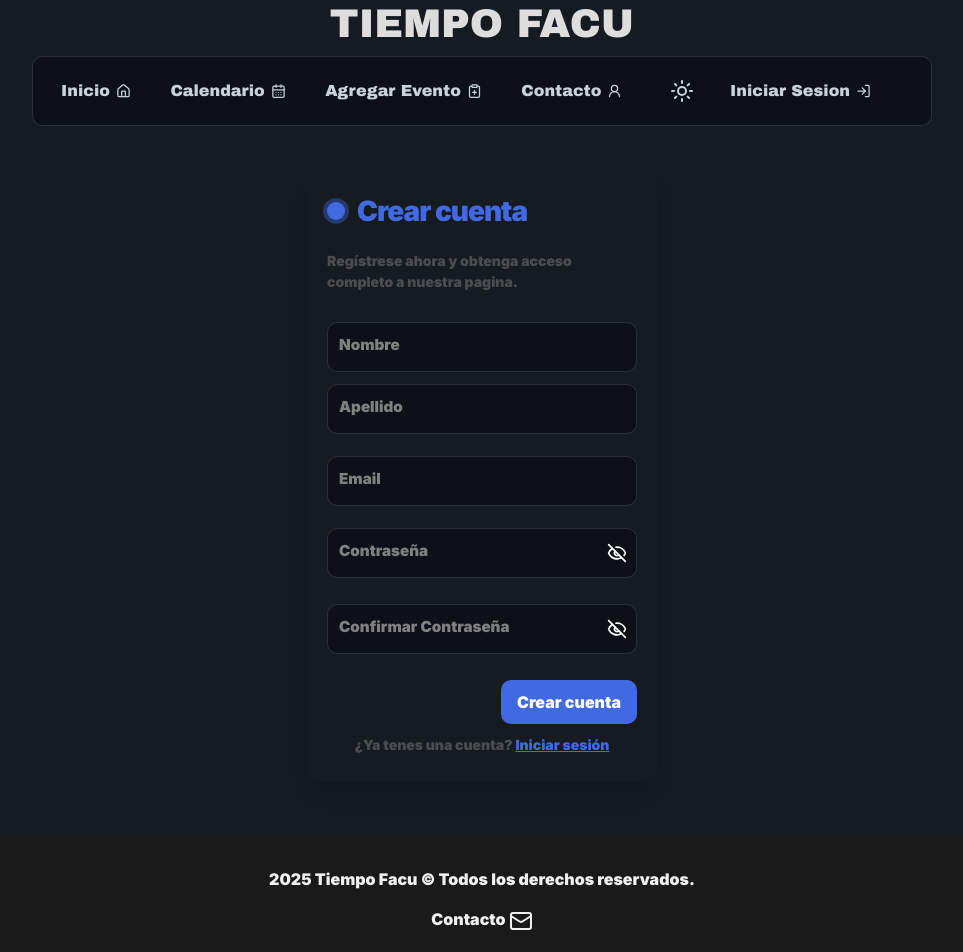
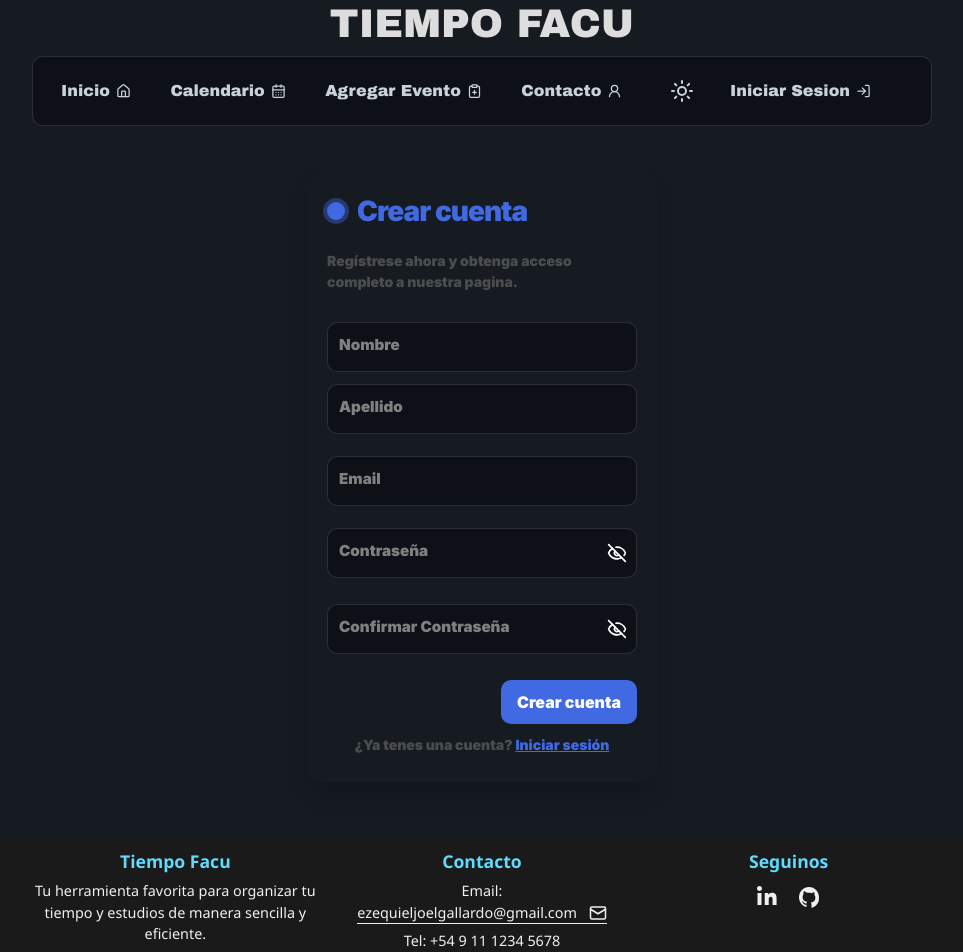
Before and after one commit to Ezegallardo0/TiempoFacu, a React (Vite) app: page /register in a window 1280 px wide. Shown: the top 952 px of the page, without its empty margins (158-1121 px from the left). Built offline with nearby package versions, Linux system fonts and the light colour scheme.

Commit message:
"footer"

```diff
--- a/src/components/Footer.jsx
+++ b/src/components/Footer.jsx
@@ -1,21 +1,93 @@
-import React from 'react';
-import '../styles/footer.css';
+import React from "react";
+import "../styles/footer.css";
 
 const Footer = () => {
   return (
     <footer className="footer-container">
       <div className="footer-content">
-        <p>2025 Tiempo Facu © Todos los derechos reservados.</p>
-          Contacto {" "}
-          <a
-            href="https://mail.google.com/mail/?view=cm&fs=1&to=ezequieljoelgallardo@gmail.com"
-            target="_blank"
-            rel="noopener noreferrer"
-            className="footer-link"
-          >
-           <svg xmlns="http://www.w3.org/2000/svg" width="24" height="24" viewBox="0 0 24 24" fill="none" stroke="currentColor" stroke-width="2" stroke-linecap="round" stroke-linejoin="round" class="lucide lucide-mail-icon lucide-mail"><path d="m22 7-8.991 5.727a2 2 0 0 1-2.009 0L2 7"/><rect x="2" y="4" width="20" height="16" rx="2"/></svg>
-          </a>
+        <div className="footer-section about">
+          <h3>Tiempo Facu</h3>
+          <p>
+            Tu herramienta favorita para organizar tu tiempo y estudios de manera
+            sencilla y eficiente.
+          </p>
+          <p>© 2025 Todos los derechos reservados.</p>
+        </div>
 
+        <div className="footer-section contact">
+          <h4>Contacto</h4>
+          <p>
+            Email:{" "}
+            <a
+              href="mailto:ezequieljoelgallardo@gmail.com?subject=Contacto%20desde%20TiempoFacu&body=Hola%20Ezequiel,%20quiero%20contactarte%20sobre..."
+              className="footer-link"
+              target="_blank"
+              rel="noopener noreferrer"
+            >
+              ezequieljoelgallardo@gmail.com
+              <svg
+                xmlns="http://www.w3.org/2000/svg"
+                width="18"
+                height="18"
+                viewBox="0 0 24 24"
+                fill="none"
+                stroke="currentColor"
+                strokeWidth="2"
+                strokeLinecap="round"
+                strokeLinejoin="round"
+                className="icon-mail"
+                style={{ marginLeft: "6px", verticalAlign: "middle" }}
+              >
+                <path d="M22 7L12 13 2 7" />
+                <rect x="2" y="4" width="20" height="16" rx="2" />
+              </svg>
+            </a>
+          </p>
+          <p>Tel: +54 9 11 1234 5678</p>
+        </div>
+
+        <div className="footer-section social">
+          <h4>Seguinos</h4>
+          <div className="social-icons">
+            <a
+              href="https://www.linkedin.com/in/ezequiel-gallardo-b4591a345/"
+              target="_blank"
+              rel="noopener noreferrer"
+              aria-label="LinkedIn"
+              className="footer-link icon-link"
+            >
+              {/* LinkedIn SVG */}
+              <svg
+                xmlns="http://www.w3.org/2000/svg"
+                width="24"
+                height="24"
+                fill="currentColor"
+                viewBox="0 0 24 24"
+              >
+                <path d="M4.98 3.5C4.98 4.88 3.87 6 2.5 6S0 4.88 0 3.5 1.12 1 2.5 1s2.48 1.12 2.48 2.5zM.5 8h4v12h-4V8zm7 0h3.75v1.64h.05c.52-.98 1.78-2 3.65-2 3.9 0 4.62 2.57 4.62 5.9V20h-4v-5.3c0-1.27-.02-2.91-1.78-2.91-1.8 0-2.07 1.4-2.07 2.83V20h-4V8z" />
+              </svg>
+            </a>
+
+            <a
+              href="https://github.com/Ezegallardo0"
+              target="_blank"
+              rel="noopener noreferrer"
+              aria-label="GitHub"
+              className="footer-link icon-link"
+            >
+              {/* GitHub SVG */}
+              <svg
+                xmlns="http://www.w3.org/2000/svg"
+                width="24"
+                height="24"
+                fill="currentColor"
+                viewBox="0 0 24 24"
+              >
+                <path d="M12 2C6.48 2 2 6.58 2 12.22c0 4.5 2.87 8.32 6.84 9.67.5.1.68-.22.68-.48v-1.7c-2.78.62-3.37-1.37-3.37-1.37-.45-1.17-1.1-1.48-1.1-1.48-.9-.62.07-.61.07-.61 1 .07 1.53 1.06 1.53 1.06.89 1.54 2.34 1.1 2.9.84.1-.66.35-1.1.63-1.36-2.22-.26-4.56-1.13-4.56-5 0-1.1.39-2 1.03-2.7-.1-.26-.45-1.3.1-2.7 0 0 .84-.27 2.75 1.03A9.34 9.34 0 0112 7.87c.85 0 1.7.11 2.5.32 1.9-1.3 2.75-1.03 2.75-1.03.56 1.4.2 2.44.1 2.7.64.7 1.03 1.6 1.03 2.7 0 3.9-2.35 4.74-4.58 5 .37.32.7.96.7 1.94v2.88c0 .27.18.6.7.48A10.22 10.22 0 0022 12.22C22 6.58 17.52 2 12 2z" />
+              </svg>
+            </a>
+          </div>
+        </div>
       </div>
     </footer>
   );
--- a/src/styles/footer.css
+++ b/src/styles/footer.css
@@ -1,6 +1,73 @@
-/* En tu archivo Footer.css */
+.footer-container {
+  padding: 1rem 1.5rem; /* menos padding */
+  text-align: center;
+  width: 100%;
+  font-family: 'Segoe UI', Tahoma, Geneva, Verdana, sans-serif;
+  background-color: inherit;
+  color: inherit;
+  display: flex;
+  justify-content: center;
+}
 
-/* Estilos para el tema claro */
+.footer-content {
+  display: flex;
+  flex-wrap: wrap;
+  justify-content: center;
+  gap: 20px; /* menos espacio entre secciones */
+  max-width: 900px;
+  width: 100%;
+}
+
+.footer-section {
+  flex: 1 1 250px;
+  min-width: 250px;
+  text-align: center;
+}
+
+.footer-section h3,
+.footer-section h4 {
+  margin-bottom: 8px; /* menos margen */
+  font-weight: 600;
+  font-size: 1.1rem; /* tamaño fuente un poco más pequeño */
+}
+
+.footer-section p {
+  margin-bottom: 6px; /* menos margen */
+  font-size: 0.9rem; /* fuente más pequeña */
+}
+
+/* Links */
+.footer-link {
+  text-decoration: none;
+  border-bottom: 1px solid transparent;
+  transition: color 0.3s ease, border-bottom-color 0.3s ease;
+  display: inline-flex;
+  align-items: center;
+  justify-content: center;
+  gap: 6px;
+  font-size: 0.9rem;
+}
+
+/* Para links que solo tienen íconos, quitamos subrayado */
+.icon-link {
+  border-bottom: none !important;
+}
+
+/* Social icons */
+.social-icons {
+  display: flex;
+  justify-content: center;
+  gap: 16px; /* menos gap */
+}
+
+.social-icons a {
+  display: inline-block;
+  transition: color 0.3s ease;
+  font-size: 20px; /* íconos un poco más chicos */
+  border-bottom: none !important;
+}
+
+/* -------- Tema claro -------- */
 .light .footer-container {
   background-color: #f0f0f0;
   color: #222;
@@ -15,7 +82,20 @@
   border-bottom-color: #333;
 }
 
-/* Estilos para el tema oscuro */
+.light .footer-section h3,
+.light .footer-section h4 {
+  color: #333;
+}
+
+.light .social-icons a {
+  color: #555;
+}
+
+.light .social-icons a:hover {
+  color: #333;
+}
+
+/* -------- Tema oscuro -------- */
 .dark .footer-container {
   background-color: #1a1a1a;
   color: #f0f0f0;
@@ -30,9 +110,15 @@
   border-bottom-color: #4a91f4;
 }
 
-/* Estilos que son comunes a ambos temas (si los hay) */
-.footer-container {
-  padding: 2rem;
-  text-align: center;
-  width: 100%;
+.dark .footer-section h3,
+.dark .footer-section h4 {
+  color: #61dafb;
 }
+
+.dark .social-icons a {
+  color: #f0f0f0;
+}
+
+.dark .social-icons a:hover {
+  color: #4a91f4;
+}
```
